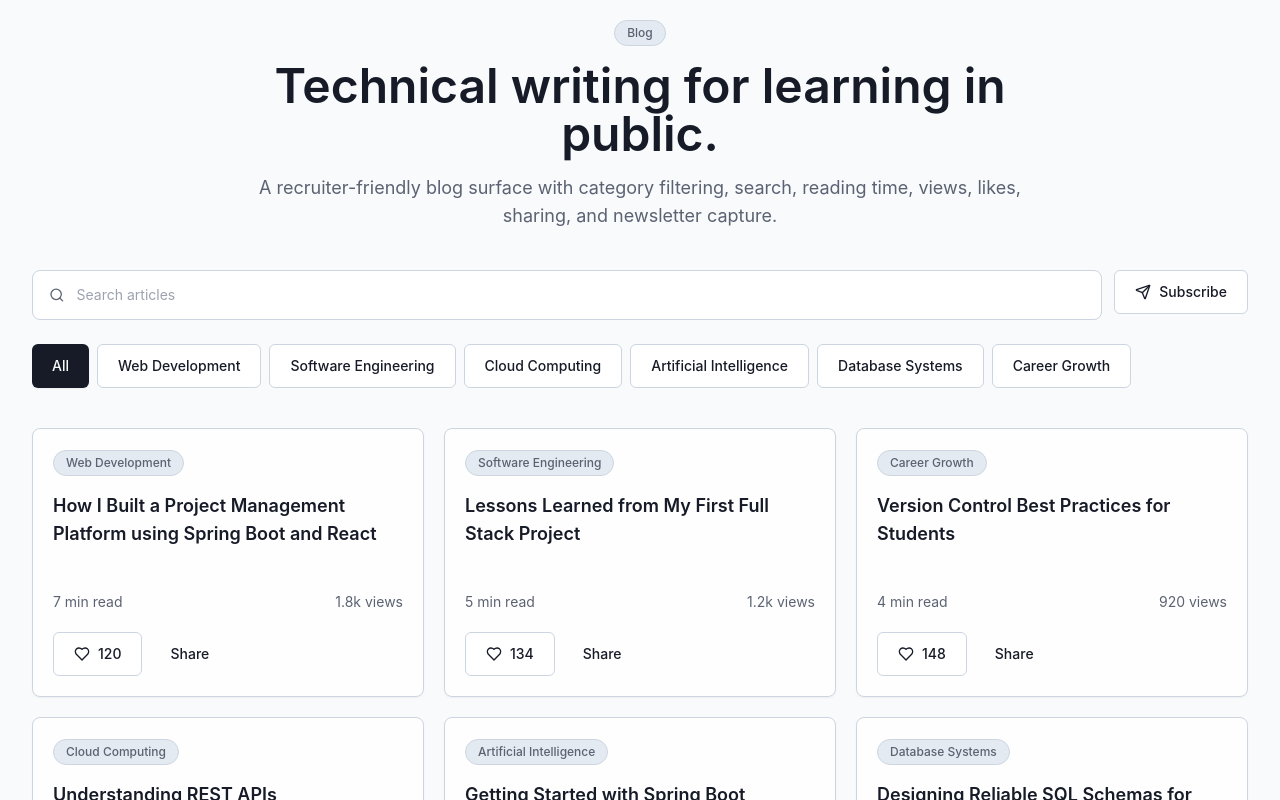
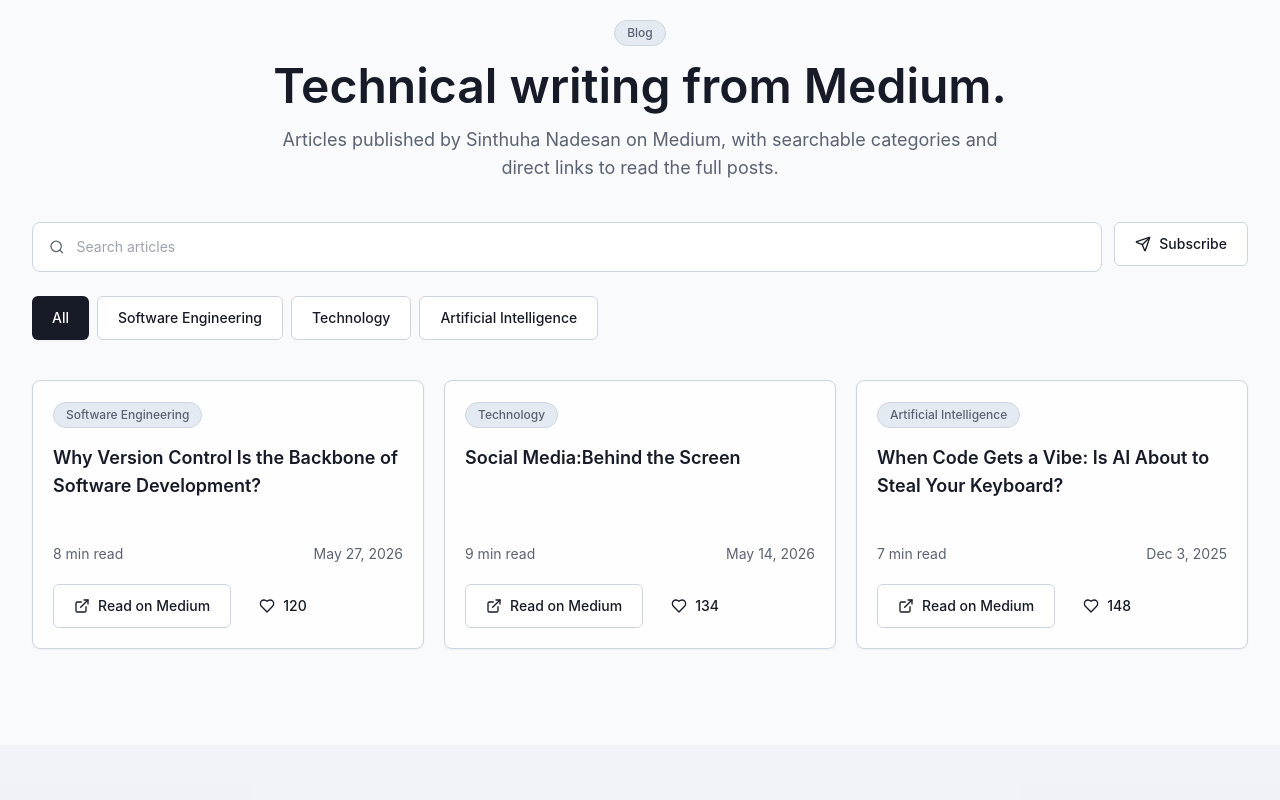
Before and after one commit to Sinthuha-n/personal-portifolio---sinthu, a Next.js app: page / in a window 1280 px wide. Shown: the part 5060-5860 px from the top of the page. Built offline with nearby package versions, Linux system fonts and the light colour scheme.

Commit message:
feat(portfolio): add Medium profile card and article links to contact section

```diff
--- a/app/page.tsx
+++ b/app/page.tsx
@@ -20,6 +20,7 @@
   Mail,
   MapPin,
   Menu,
+  MessageCircle,
   Moon,
   Phone,
   Search,
@@ -68,15 +69,33 @@
 ];
 
 const blogs = [
-  ["Web Development", "How I Built a Project Management Platform using Spring Boot and React", "7 min read", "1.8k"],
-  ["Software Engineering", "Lessons Learned from My First Full Stack Project", "5 min read", "1.2k"],
-  ["Career Growth", "Version Control Best Practices for Students", "4 min read", "920"],
-  ["Cloud Computing", "Understanding REST APIs", "6 min read", "1.4k"],
-  ["Artificial Intelligence", "Getting Started with Spring Boot", "8 min read", "2.1k"],
-  ["Database Systems", "Designing Reliable SQL Schemas for Student Projects", "6 min read", "760"]
+  {
+    category: "Software Engineering",
+    title: "Why Version Control Is the Backbone of Software Development?",
+    read: "8 min read",
+    date: "May 27, 2026",
+    views: "Medium",
+    url: "https://medium.com/linkit-intecs/why-version-control-is-the-backbone-of-software-development-8ef3e09fb90a"
+  },
+  {
+    category: "Technology",
+    title: "Social Media:Behind the Screen",
+    read: "9 min read",
+    date: "May 14, 2026",
+    views: "Medium",
+    url: "https://medium.com/@sinthuhanadesan/social-media-behind-the-screen-f8f443c20ccd"
+  },
+  {
+    category: "Artificial Intelligence",
+    title: "When Code Gets a Vibe: Is AI About to Steal Your Keyboard?",
+    read: "7 min read",
+    date: "Dec 3, 2025",
+    views: "Medium",
+    url: "https://medium.com/@sinthuhanadesan/when-code-gets-a-vibe-is-ai-about-to-steal-your-keyboard-25cd83f596bc"
+  }
 ];
 
-const categories = ["All", "Web Development", "Software Engineering", "Cloud Computing", "Artificial Intelligence", "Database Systems", "Career Growth"];
+const categories = ["All", "Software Engineering", "Technology", "Artificial Intelligence"];
 
 const githubProfile = {
   name: "Sinthuha Nadesan",
@@ -93,6 +112,7 @@
 };
 
 const linkedinUrl = "https://www.linkedin.com/in/sinthuha-nadesan-16nn11";
+const mediumUrl = "https://medium.com/@sinthuhanadesan";
 
 const githubRepos = [
   {
@@ -212,9 +232,9 @@
 
   const filteredBlogs = useMemo(
     () =>
-      blogs.filter(([category, title]) => {
-        const matchesCategory = blogFilter === "All" || category === blogFilter;
-        const matchesSearch = title.toLowerCase().includes(blogSearch.toLowerCase());
+      blogs.filter((blog) => {
+        const matchesCategory = blogFilter === "All" || blog.category === blogFilter;
+        const matchesSearch = blog.title.toLowerCase().includes(blogSearch.toLowerCase());
         return matchesCategory && matchesSearch;
       }),
     [blogFilter, blogSearch]
@@ -398,7 +418,7 @@
       </section>
 
       <section id="blog" className="px-4 py-24 sm:px-6 lg:px-8">
-        <SectionHeader eyebrow="Blog" title="Technical writing for learning in public." copy="A recruiter-friendly blog surface with category filtering, search, reading time, views, likes, sharing, and newsletter capture." />
+        <SectionHeader eyebrow="Blog" title="Technical writing from Medium." copy="Articles published by Sinthuha Nadesan on Medium, with searchable categories and direct links to read the full posts." />
         <div className="mx-auto max-w-7xl">
           <div className="mb-6 flex flex-col gap-3 sm:flex-row">
             <div className="flex flex-1 items-center gap-3 rounded-lg border border-border bg-card px-4"><Search className="h-4 w-4 text-muted-foreground" /><input value={blogSearch} onChange={(event) => setBlogSearch(event.target.value)} placeholder="Search articles" className="h-12 w-full bg-transparent text-sm outline-none" /></div>
@@ -406,12 +426,12 @@
           </div>
           <div className="mb-8 flex gap-2 overflow-x-auto pb-2">{categories.map((category) => <Button key={category} variant={blogFilter === category ? "default" : "secondary"} onClick={() => setBlogFilter(category)}>{category}</Button>)}</div>
           <div className="grid gap-5 md:grid-cols-2 lg:grid-cols-3">
-            {filteredBlogs.map(([category, title, read, views], index) => (
-              <Card key={title} className="p-5">
-                <Badge>{category}</Badge>
-                <h3 className="mt-4 min-h-20 text-lg font-semibold leading-7">{title}</h3>
-                <div className="mt-5 flex items-center justify-between text-sm text-muted-foreground"><span>{read}</span><span>{views} views</span></div>
-                <div className="mt-5 flex gap-2"><Button variant="secondary"><Heart className="h-4 w-4" />{120 + index * 14}</Button><Button variant="ghost">Share</Button></div>
+            {filteredBlogs.map((blog, index) => (
+              <Card key={blog.title} className="p-5">
+                <Badge>{blog.category}</Badge>
+                <h3 className="mt-4 min-h-20 text-lg font-semibold leading-7">{blog.title}</h3>
+                <div className="mt-5 flex items-center justify-between text-sm text-muted-foreground"><span>{blog.read}</span><span>{blog.date}</span></div>
+                <div className="mt-5 flex gap-2"><Button asChild variant="secondary"><a href={blog.url} target="_blank" rel="noreferrer"><ExternalLink className="h-4 w-4" />Read on Medium</a></Button><Button variant="ghost"><Heart className="h-4 w-4" />{120 + index * 14}</Button></div>
               </Card>
             ))}
           </div>
@@ -526,6 +546,7 @@
               { icon: Mail, label: "Email", value: "nadasinthu09@gmail.com", href: "mailto:nadasinthu09@gmail.com" },
               { icon: Phone, label: "Phone", value: "+94 75 802 1244", href: "tel:+94758021244" },
               { icon: Linkedin, label: "LinkedIn", value: "Sinthuha Nadesan", href: linkedinUrl },
+              { icon: MessageCircle, label: "Medium", value: "Sinthuha Nadesan", href: mediumUrl },
               { icon: Github, label: "GitHub", value: "Sinthuha-n", href: githubProfile.url },
               { icon: MapPin, label: "Location", value: "Colombo, Sri Lanka" }
             ].map(({ icon: ContactIcon, label, value, href }) => {
```
